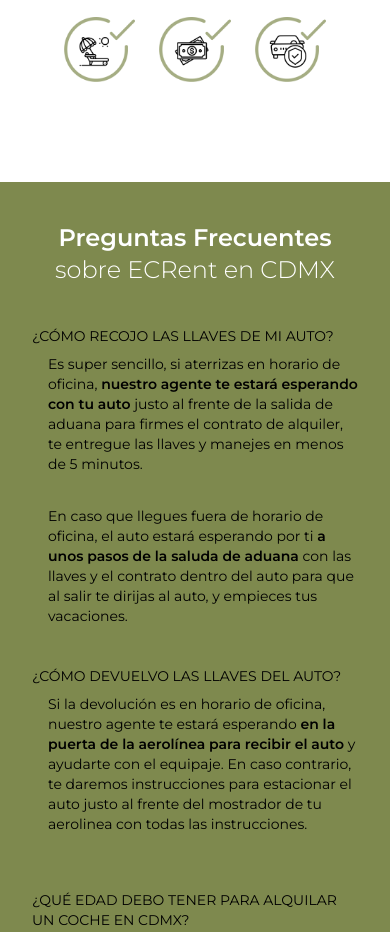
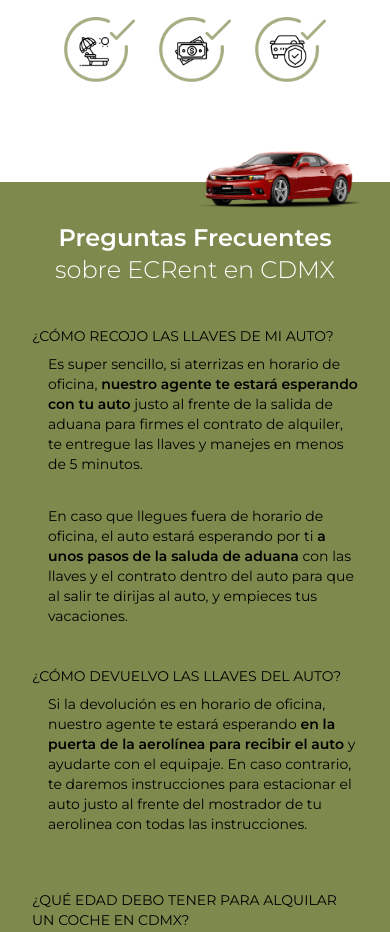
Before and after one commit to it1517/rentcar, a website: page public/index.html in a window 390 px wide. Shown: the part 3400-4332 px from the top of the page. Drawn offline with nearby package versions, Linux system fonts and the light colour scheme.

Commit message:
Imagen auto encima

```diff
--- a/public/index.html
+++ b/public/index.html
@@ -321,6 +321,8 @@
     <!-- Preguntas Frecuentes -->
     <div class="bg-cprimary md:pt-10 pt-10 pb-16">
 
+      <img src="../src/assets/images/rentcarPreguntas.png" alt="Encima auto" class="md:w-4/12 w-5/12 absolute p_c_e"/>
+
       <h3 class="text-white md:text-3xl text-2xl font-bold text-center pb-6 md:px-0 px-6">Preguntas Frecuentes
         <span class="font-light md:block">sobre ECRent en CDMX</span></h3>
 
--- a/src/estilos.css
+++ b/src/estilos.css
@@ -90,6 +90,11 @@
 }
 .menu_superior a{
     display: inline-block;
+}
+
+.p_c_e{
+    right: 30px;
+    margin-top: -170px;
 }
 
 .logo_img{
@@ -821,6 +826,11 @@
 
   @media (max-width: 900px) {
 
+    .p_c_e{
+        right: 30px;
+        margin-top: -140px;
+    }
+
     .img_ppal_nota:after {
         height: 340px;
     }
@@ -873,7 +883,10 @@
       padding: 32px 0 !important;
     }
 
-
+    .p_c_e{
+        right: 30px;
+        margin-top: -90px;
+    }
 
     .tarjeta_nota_encima.total {
       margin: 0 15%;
```
Also changed, not shown: public/final.css, src/assets/images/rentcarPreguntas.png (renamed from src/assets/images/rentcarRecurso 28@2x.png).
